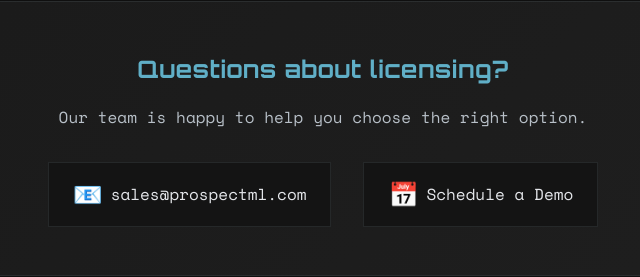
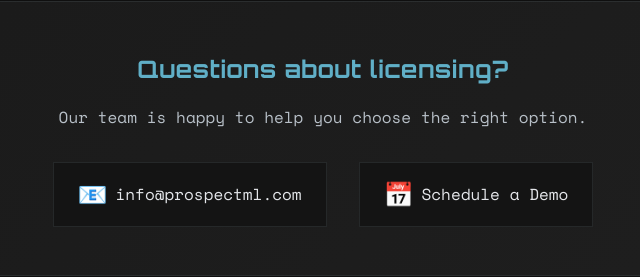
Before and after one commit to AlgorithmicResearchGroup/prospectml, a plain HTML site: page docs/pricing.html in a window 1280 px wide. Shown: the part 3800-4077 px from the top of the page, 317-957 px from the left. Drawn offline with nearby package versions, Linux system fonts and the light colour scheme.

Commit message:
update site

```diff
--- a/docs/pricing.html
+++ b/docs/pricing.html
@@ -223,7 +223,7 @@ helm install prospectml prospectml/prospectml \
                                 <span>Professional Plan</span>
                                 <small>via Stripe</small>
                             </a>
-                            <a href="mailto:sales@prospectml.com?subject=Wire%20Transfer%20Request" class="payment-method">
+                            <a href="mailto:info@prospectml.com?subject=Wire%20Transfer%20Request" class="payment-method">
                                 <div class="payment-icon">🏦</div>
                                 <span>Wire Transfer</span>
                                 <small>NET 30</small>
@@ -248,9 +248,9 @@ helm install prospectml prospectml/prospectml \
                 <h3>Questions about licensing?</h3>
                 <p>Our team is happy to help you choose the right option.</p>
                 <div class="contact-methods">
-                    <a href="mailto:sales@prospectml.com" class="contact-method">
+                    <a href="mailto:info@prospectml.com" class="contact-method">
                         <span class="contact-icon">📧</span>
-                        <span>sales@prospectml.com</span>
+                        <span>info@prospectml.com</span>
                     </a>
                     <a href="https://calendly.com/prospectml/demo" class="contact-method">
                         <span class="contact-icon">📅</span>
```
